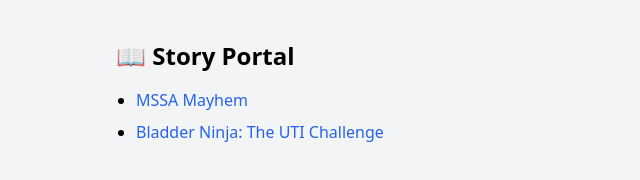
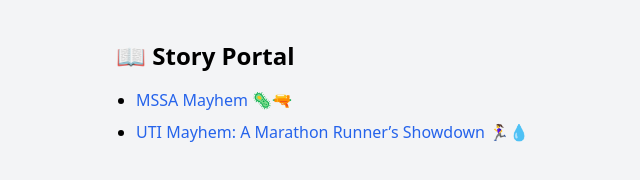
Before and after one commit to kushpen99/levo, a plain HTML site: page index.html in a window 1280 px wide. Shown: the whole page, without its empty margins (236-876 px from the left). Drawn offline with nearby package versions, Linux system fonts and the light colour scheme.

Commit message:
add a stories manifest

```diff
--- a/index.html
+++ b/index.html
@@ -1,19 +1,39 @@
+<!-- index.html -->
 <!DOCTYPE html>
 <html lang="en">
 <head>
   <meta charset="UTF-8" />
   <title>Stories Portal</title>
-  <!-- Tailwind CSS CDN -->
   <script src="https://cdn.tailwindcss.com"></script>
 </head>
 <body class="bg-gray-100">
   <div class="max-w-xl mx-auto mt-10">
     <h1 class="text-2xl font-bold mb-4">📖 Story Portal</h1>
-    <ul class="list-disc pl-5 space-y-2">
-      <li><a href="story.html?story=mssa-mayhem" class="text-blue-600 hover:underline">MSSA Mayhem</a></li>
-	  <li><a href="story.html?story=bladder-ninja-the-UTI-challenge" class="text-blue-600 hover:underline">Bladder Ninja: The UTI Challenge</a></li>
-	  <!-- Add more stories here -->
-      <!-- <li><a href="story.html?story=another-story" class="text-blue-600 hover:underline">Another Story</a></li> -->
+    <ul id="story-list" class="list-disc pl-5 space-y-2">
+      <!-- entries will be injected here -->
     </ul>
   </div>
+
+  <script>
+    fetch('stories/manifest.json')
+      .then(r => r.json())
+      .then(list => {
+        const ul = document.getElementById('story-list');
+        list.forEach(story => {
+          const li = document.createElement('li');
+          const a  = document.createElement('a');
+          a.href           = `story.html?story=${story.id}`;
+          a.textContent    = story.title;
+          a.className      = 'text-blue-600 hover:underline';
+          li.append(a);
+          ul.append(li);
+        });
+      })
+      .catch(err => {
+        console.error('Failed to load stories manifest:', err);
+        document.getElementById('story-list').innerHTML =
+          '<li class="text-red-600">Could not load stories.</li>';
+      });
+  </script>
 </body>
+</html>
```
Also changed, not shown: stories/manifest.json (added), stories/uti-mayhem.json (renamed from stories/bladder-ninja-the-UTI-challenge.json).
